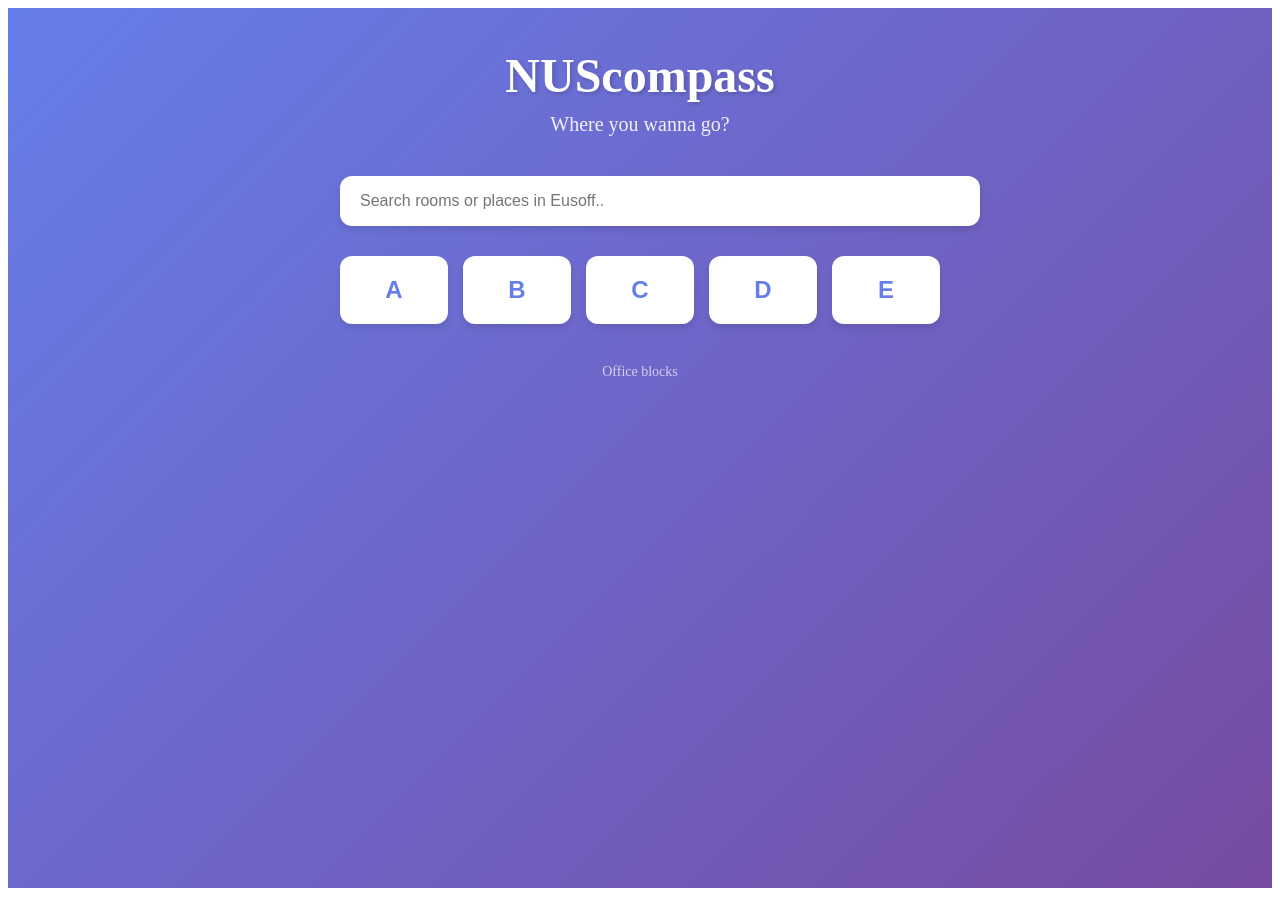
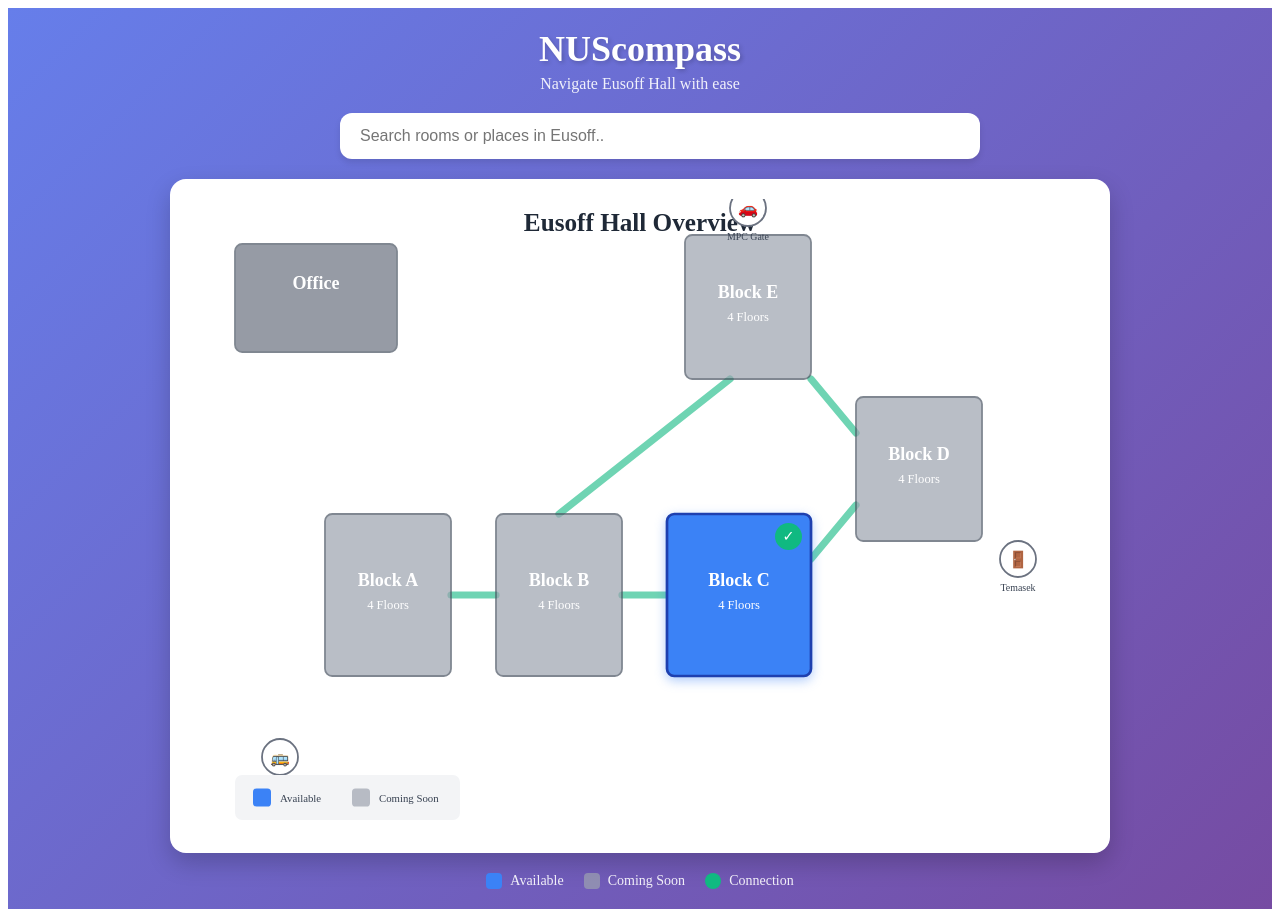
Before and after one commit to Duckmannnn/NUSCompass, a React (Vite) app: page / in a window 1280 px wide. Before the commit the page ends 896 px from the top, so only its background shows below. Built offline with nearby package versions, Linux system fonts and the light colour scheme.

Commit message:
fix bug and make overview screen

```diff
--- /dev/null
+++ b/src/components/map/OverviewMap.jsx
@@ -0,0 +1,122 @@
+import { eusoffOverview } from '../../data/eusoffOverview';
+
+export default function OverviewMap({ onSelectBlock }) {
+  const { viewBox, blocks, connections, landmarks } = eusoffOverview;
+
+  const handleBlockClick = (block) => {
+    if (block.available) {
+      onSelectBlock(block.id);
+    } else {
+      alert(`${block.name} - Coming Soon!`);
+    }
+  };
+
+  return (
+    <svg
+      viewBox={`0 0 ${viewBox.width} ${viewBox.height}`}
+      style={{ width: '100%', height: 'auto', maxWidth: '900px' }}
+    >
+      {/* Title */}
+      <text x="500" y="35" textAnchor="middle" fontSize="28" fontWeight="bold" fill="#1f2937">
+        Eusoff Hall Overview
+      </text>
+
+      {/* Connection Lines */}
+      {connections.map((conn, i) => (
+        <line
+          key={i}
+          x1={conn.x1}
+          y1={conn.y1}
+          x2={conn.x2}
+          y2={conn.y2}
+          stroke="#10b981"
+          strokeWidth="8"
+          strokeLinecap="round"
+          opacity="0.6"
+        />
+      ))}
+
+      {/* Blocks */}
+      {blocks.map((block) => {
+        const isAvailable = block.available;
+        return (
+          <g
+            key={block.id}
+            onClick={() => handleBlockClick(block)}
+            style={{ cursor: isAvailable ? 'pointer' : 'default' }}
+          >
+            {/* Block Rectangle */}
+            <rect
+              x={block.x}
+              y={block.y}
+              width={block.width}
+              height={block.height}
+              fill={block.color}
+              stroke={isAvailable ? '#1e40af' : '#4b5563'}
+              strokeWidth={isAvailable ? '3' : '2'}
+              rx="8"
+              opacity={isAvailable ? 1 : 0.7}
+              style={{
+                transition: 'all 0.3s',
+                filter: isAvailable ? 'drop-shadow(0 4px 6px rgba(59, 130, 246, 0.4))' : 'none'
+              }}
+            />
+
+            {/* Block Name */}
+            <text
+              x={block.x + block.width / 2}
+              y={block.y + block.height / 2 - 10}
+              textAnchor="middle"
+              fontSize="20"
+              fontWeight="bold"
+              fill="white"
+            >
+              {block.name}
+            </text>
+
+            {/* Floor Count */}
+            {block.floors && (
+              <text
+                x={block.x + block.width / 2}
+                y={block.y + block.height / 2 + 15}
+                textAnchor="middle"
+                fontSize="14"
+                fill="white"
+              >
+                {block.floors} Floors
+              </text>
+            )}
+
+            {/* Available Badge */}
+            {isAvailable && (
+              <g>
+                <circle cx={block.x + block.width - 25} cy={block.y + 25} r="15" fill="#10b981" />
+                <text x={block.x + block.width - 25} y={block.y + 30} textAnchor="middle" fontSize="16" fill="white">✓</text>
+              </g>
+            )}
+          </g>
+        );
+      })}
+
+      {/* Landmarks */}
+      {landmarks.map((lm) => (
+        <g key={lm.id}>
+          <circle cx={lm.x} cy={lm.y} r="20" fill="white" stroke="#6b7280" strokeWidth="2" />
+          <text x={lm.x} y={lm.y + 7} textAnchor="middle" fontSize="18">{lm.icon}</text>
+          <text x={lm.x} y={lm.y + 35} textAnchor="middle" fontSize="11" fill="#374151" fontWeight="500">
+            {lm.name}
+          </text>
+        </g>
+      ))}
+
+      {/* Legend */}
+      <g transform="translate(50, 640)">
+        <rect x="0" y="0" width="250" height="50" fill="#f3f4f6" rx="8" />
+        <rect x="20" y="15" width="20" height="20" fill="#3b82f6" rx="4" />
+        <text x="50" y="30" fontSize="12" fill="#374151">Available</text>
+        <rect x="130" y="15" width="20" height="20" fill="#9ca3af" rx="4" opacity="0.7" />
+        <text x="160" y="30" fontSize="12" fill="#374151">Coming Soon</text>
+      </g>
+    </svg>
+  );
+}
--- /dev/null
+++ b/src/data/eusoffOverview.js
@@ -0,0 +1,99 @@
+// src/data/eusoffOverview.js
+export const eusoffOverview = {
+  viewBox: { width: 1000, height: 700 },
+
+  blocks: [
+    // Office - Top Left
+    {
+      id: 'OFFICE',
+      name: 'Office',
+      x: 50,
+      y: 50,
+      width: 180,
+      height: 120,
+      rotation: -15,
+      floors: null,
+      available: false,
+      color: '#6b7280',
+    },
+
+    // Block E - Top Center
+    {
+      id: 'E',
+      name: 'Block E',
+      x: 550,
+      y: 40,
+      width: 140,
+      height: 160,
+      floors: 4,
+      available: false,
+      color: '#9ca3af',
+    },
+
+    // Block A - Bottom Left
+    {
+      id: 'A',
+      name: 'Block A',
+      x: 150,
+      y: 350,
+      width: 140,
+      height: 180,
+      floors: 4,
+      available: false,
+      color: '#9ca3af',
+    },
+
+    // Block B - Bottom Center-Left
+    {
+      id: 'B',
+      name: 'Block B',
+      x: 340,
+      y: 350,
+      width: 140,
+      height: 180,
+      floors: 4,
+      available: false,
+      color: '#9ca3af',
+    },
+
+    // Block C - Bottom Center-Right (AVAILABLE!)
+    {
+      id: 'C',
+      name: 'Block C',
+      x: 530,
+      y: 350,
+      width: 160,
+      height: 180,
+      floors: 4,
+      available: true,
+      color: '#3b82f6',
+    },
+
+    // Block D - Middle Right
+    {
+      id: 'D',
+      name: 'Block D',
+      x: 740,
+      y: 220,
+      width: 140,
+      height: 160,
+      floors: 4,
+      available: false,
+      color: '#9ca3af',
+    },
+  ],
+
+  connections: [
+    { from: 'A', to: 'B', x1: 290, y1: 440, x2: 340, y2: 440 },
+    { from: 'B', to: 'C', x1: 480, y1: 440, x2: 530, y2: 440 },
+    { from: 'C', to: 'D', x1: 690, y1: 400, x2: 740, y2: 340 },
+    { from: 'D', to: 'E', x1: 740, y1: 260, x2: 690, y2: 200 },
+    { from: 'B', to: 'E', x1: 410, y1: 350, x2: 600, y2: 200 },
+  ],
+
+  landmarks: [
+    { id: 'bus', name: 'Bus Stop', x: 100, y: 620, icon: '🚌' },
+    { id: 'temasek', name: 'Temasek', x: 920, y: 400, icon: '🚪' },
+    { id: 'mpc', name: 'MPC Gate', x: 620, y: 10, icon: '🚗' },
+  ],
+};
--- a/src/screens/HomeScreen.jsx
+++ b/src/screens/HomeScreen.jsx
@@ -1,11 +1,11 @@
+// src/screens/HomeScreen.jsx
 import { useState, useEffect, useMemo } from 'react';
 import { useNavigation } from '../context/NavigationContext';
 import { roomsData } from '../data/blockCData';
-import BlockInfoCard from '../components/cards/BlockInfoCard';
+import OverviewMap from '../components/map/OverviewMap';
 
 export default function HomeScreen() {
   const {
-    activeCard,
     highlightedRoomId,
     selectBlock,
     selectRoom,
@@ -17,16 +17,22 @@ export default function HomeScreen() {
   const [searchQuery, setSearchQuery] = useState('');
   const [debouncedQuery, setDebouncedQuery] = useState('');
 
-  // ── Debounce search input (300ms delay) ───────────────────────────────
+  // Debounce search input (300ms)
   useEffect(() => {
     const timer = setTimeout(() => setDebouncedQuery(searchQuery), 300);
     return () => clearTimeout(timer);
   }, [searchQuery]);
 
-  const handleBlockClick = (block) => {
-    selectBlock(block);
+  // Handle block selection from overview map
+  const handleSelectBlock = (blockId) => {
+    selectBlock(blockId);
+    // Auto navigate to explore after a short delay
+    setTimeout(() => {
+      navigateTo('explore');
+    }, 300);
   };
 
+  // Handle search result click
   const handleSearchResultClick = (room) => {
     setHighlightedRoom(room.id);
 
@@ -37,7 +43,7 @@ export default function HomeScreen() {
     }, 500);
   };
 
-  // ── Memoized filtered rooms with debounce ─────────────────────────────
+  // Filter rooms based on search query
   const filteredRooms = useMemo(() => {
     if (!debouncedQuery) return [];
     const query = debouncedQuery.toLowerCase();
@@ -51,33 +57,33 @@ export default function HomeScreen() {
     <div style={{
       minHeight: '100vh',
       background: 'linear-gradient(135deg, #667eea 0%, #764ba2 100%)',
-      padding: '40px 20px',
+      padding: '20px',
       display: 'flex',
       flexDirection: 'column',
       alignItems: 'center'
     }}>
       {/* Header */}
-      <div style={{ textAlign: 'center', marginBottom: '40px' }}>
+      <div style={{ textAlign: 'center', marginBottom: '20px' }}>
         <h1 style={{
-          fontSize: '48px', fontWeight: 'bold', color: 'white',
-          margin: '0 0 10px 0', textShadow: '2px 2px 4px rgba(0,0,0,0.2)'
+          fontSize: '36px', fontWeight: 'bold', color: 'white',
+          margin: '0 0 5px 0', textShadow: '2px 2px 4px rgba(0,0,0,0.2)'
         }}>
           NUScompass
         </h1>
-        <p style={{ fontSize: '20px', color: 'rgba(255,255,255,0.9)', margin: 0 }}>
-          Where you wanna go?
+        <p style={{ fontSize: '16px', color: 'rgba(255,255,255,0.9)', margin: 0 }}>
+          Navigate Eusoff Hall with ease
         </p>
       </div>
 
       {/* Search */}
-      <div style={{ width: '100%', maxWidth: '600px', marginBottom: '30px' }}>
+      <div style={{ width: '100%', maxWidth: '600px', marginBottom: '20px' }}>
         <input
           type="text"
           placeholder="Search rooms or places in Eusoff.."
           value={searchQuery}
           onChange={(e) => setSearchQuery(e.target.value)}
           style={{
-            width: '100%', padding: '16px 20px', fontSize: '16px',
+            width: '100%', padding: '14px 20px', fontSize: '16px',
             border: 'none', borderRadius: '12px',
             boxShadow: '0 4px 6px rgba(0,0,0,0.1)', outline: 'none'
           }}
@@ -122,41 +128,41 @@ export default function HomeScreen() {
         )}
       </div>
 
-      {/* Block selection grid */}
+      {/* Overview Map */}
       <div style={{
-        display: 'grid',
-        gridTemplateColumns: 'repeat(auto-fit, minmax(100px, 1fr))',
-        gap: '15px', width: '100%', maxWidth: '600px'
+        width: '100%',
+        maxWidth: '900px',
+        backgroundColor: 'white',
+        borderRadius: '16px',
+        padding: '20px',
+        boxShadow: '0 10px 25px rgba(0,0,0,0.2)',
+        marginBottom: '20px'
       }}>
-        {['A', 'B', 'C', 'D', 'E'].map((block) => (
-          <button
-            key={block}
-            onClick={() => handleBlockClick(block)}
-            style={{
-              padding: '20px', fontSize: '24px', fontWeight: 'bold',
-              border: 'none', borderRadius: '12px', backgroundColor: 'white',
-              color: '#667eea', cursor: 'pointer',
-              boxShadow: '0 4px 6px rgba(0,0,0,0.1)', transition: 'all 0.3s'
-            }}
-            onMouseOver={e => {
-              e.currentTarget.style.transform = 'translateY(-4px)';
-              e.currentTarget.style.boxShadow = '0 8px 12px rgba(0,0,0,0.2)';
-            }}
-            onMouseOut={e => {
-              e.currentTarget.style.transform = 'translateY(0)';
-              e.currentTarget.style.boxShadow = '0 4px 6px rgba(0,0,0,0.1)';
-            }}
-          >
-            {block}
-          </button>
-        ))}
+        <OverviewMap onSelectBlock={handleSelectBlock} />
       </div>
 
-      <p style={{ marginTop: '40px', color: 'rgba(255,255,255,0.7)', fontSize: '14px' }}>
-        Office blocks
-      </p>
-
-      {activeCard === 'block_info' && <BlockInfoCard />}
+      {/* Legend */}
+      <div style={{
+        display: 'flex',
+        gap: '20px',
+        flexWrap: 'wrap',
+        justifyContent: 'center',
+        color: 'rgba(255,255,255,0.9)',
+        fontSize: '14px'
+      }}>
+        <div style={{ display: 'flex', alignItems: 'center', gap: '8px' }}>
+          <div style={{ width: '16px', height: '16px', backgroundColor: '#3b82f6', borderRadius: '4px' }} />
+          <span>Available</span>
+        </div>
+        <div style={{ display: 'flex', alignItems: 'center', gap: '8px' }}>
+          <div style={{ width: '16px', height: '16px', backgroundColor: '#9ca3af', borderRadius: '4px', opacity: 0.7 }} />
+          <span>Coming Soon</span>
+        </div>
+        <div style={{ display: 'flex', alignItems: 'center', gap: '8px' }}>
+          <div style={{ width: '16px', height: '16px', backgroundColor: '#10b981', borderRadius: '50%' }} />
+          <span>Connection</span>
+        </div>
+      </div>
 
       <style>{`
         @keyframes glowBlue {
--- a/src/screens/NavigationScreen.jsx
+++ b/src/screens/NavigationScreen.jsx
@@ -141,7 +141,6 @@ export default function NavigationScreen() {
       let description = '';
 
       if (floorData.hasStairs) {
-        // Có cầu thang - mô tả đi đến cầu thang
         const stepsBeforeStairs = floorData.steps.filter(s => s.stepType !== 'stairs');
 
         if (stepsBeforeStairs.length > 0) {
@@ -150,14 +149,11 @@ export default function NavigationScreen() {
           description = `Take stairs to Floor ${floorData.nextFloor}`;
         }
       } else if (floorData.steps.some(s => s.stepType === 'enter')) {
-        // Vào phòng
         const enterStep = floorData.steps.find(s => s.stepType === 'enter');
         description = enterStep?.action || 'Enter destination';
       } else if (floorData.steps.some(s => s.stepType === 'start')) {
-        // Bắt đầu từ entrance
         description = 'Start from entrance';
       } else {
-        // Chỉ đi bộ
         const totalDist = floorData.totalDistance;
         if (totalDist < 50) {
           description = `Walk ${totalDist}m to destination`;
@@ -175,8 +171,23 @@ export default function NavigationScreen() {
   // Get ordered list of floors (ONLY when route exists)
   const floorList = useMemo(() => {
     if (route.length === 0) return [];
-    return Object.keys(stepsByFloor).map(Number).sort((a, b) => a - b);
-  }, [stepsByFloor, route.length]);
+
+    // Get the actual start and end floors from the route
+    const startNode = graph.nodes.find(n => n.id === route[0]);
+    const endNode = graph.nodes.find(n => n.id === route[route.length - 1]);
+
+    const startFloor = startNode?.floor || 1;
+    const endFloor = endNode?.floor || 1;
+
+    const floors = Object.keys(stepsByFloor).map(Number);
+
+    // Sort based on direction of travel
+    if (startFloor > endFloor) {
+      return floors.sort((a, b) => b - a); // Descending: 4, 3, 2, 1
+    } else {
+      return floors.sort((a, b) => a - b); // Ascending: 1, 2, 3, 4
+    }
+  }, [stepsByFloor, route, graph.nodes]);
 
   const currentIndex = floorList.indexOf(currentFloor);
   const prevFloor = currentIndex > 0 ? floorList[currentIndex - 1] : null;
@@ -209,7 +220,7 @@ export default function NavigationScreen() {
 
   const handleSmartButton = useCallback(() => {
     if (!startRoomId) {
-      navigateTo('explore');
+      navigateTo('home'); // ← Về HomeScreen thay vì ExploreScreen
     } else if (!destinationRoomId) {
       setLocalError('Please select a destination first.');
     } else if (route.length === 0) {
@@ -239,7 +250,7 @@ export default function NavigationScreen() {
 
   const getButtonText = () => {
     if (isCalculating) return 'Calculating...';
-    if (!startRoomId) return 'Exploring';
+    if (!startRoomId) return 'Back to Home'; // ← Đổi từ 'Exploring' sang 'Back to Home'
     if (!destinationRoomId) return 'Select destination';
     if (route.length === 0) return 'Calculate route';
     if (currentStepIndex >= route.length - 1) return 'Arrived!';
@@ -589,33 +600,33 @@ export default function NavigationScreen() {
           </div>
         )}
 
-        {/* Primary action button (Calculate route) - ONLY SHOW BEFORE CALCULATION */}
+        {/* Primary action button - ALWAYS SHOW (changed behavior) */}
         {!hasRoute && (
           <button
             onClick={handleSmartButton}
-            disabled={isCalculating || !startRoomId || !destinationRoomId}
+            disabled={isCalculating} // ← Chỉ disabled khi đang calculating
             style={{
               width: '100%',
               padding: '16px',
               marginTop: '25px',
-              backgroundColor: isCalculating || !startRoomId || !destinationRoomId ? '#9ca3af' : '#3b82f6',
+              backgroundColor: isCalculating ? '#9ca3af' : '#3b82f6', // ← Luôn xanh khi không calculating
               color: 'white',
               border: 'none',
               borderRadius: '12px',
               fontSize: '18px',
               fontWeight: 'bold',
-              cursor: isCalculating || !startRoomId || !destinationRoomId ? 'not-allowed' : 'pointer',
-              boxShadow: !isCalculating && startRoomId && destinationRoomId ? '0 4px 8px rgba(59, 130, 246, 0.3)' : 'none',
+              cursor: isCalculating ? 'not-allowed' : 'pointer',
+              boxShadow: !isCalculating ? '0 4px 8px rgba(59, 130, 246, 0.3)' : 'none',
               transition: 'all 0.2s'
             }}
             onMouseOver={e => {
-              if (!isCalculating && startRoomId && destinationRoomId) {
+              if (!isCalculating) {
                 e.currentTarget.style.backgroundColor = '#2563eb';
                 e.currentTarget.style.transform = 'translateY(-2px)';
               }
             }}
             onMouseOut={e => {
-              if (!isCalculating && startRoomId && destinationRoomId) {
+              if (!isCalculating) {
                 e.currentTarget.style.backgroundColor = '#3b82f6';
                 e.currentTarget.style.transform = 'translateY(0)';
               }
```
